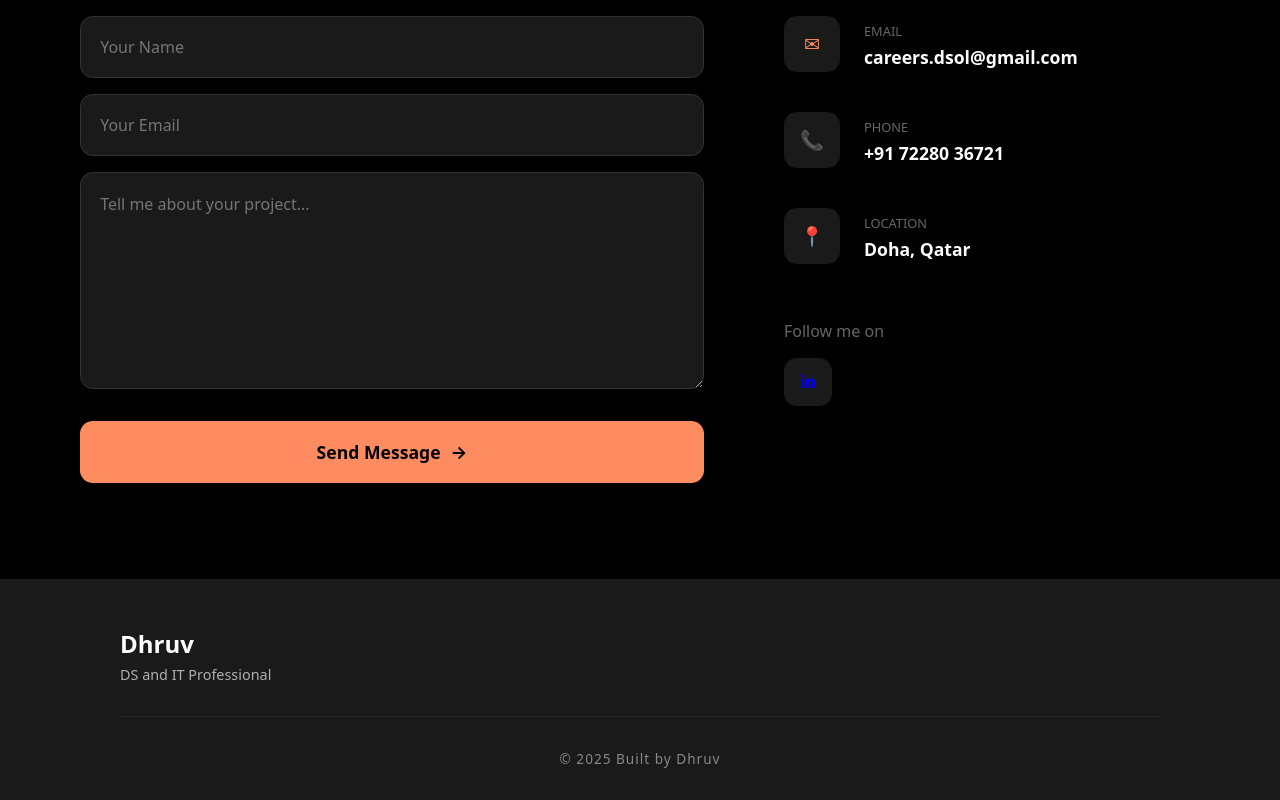
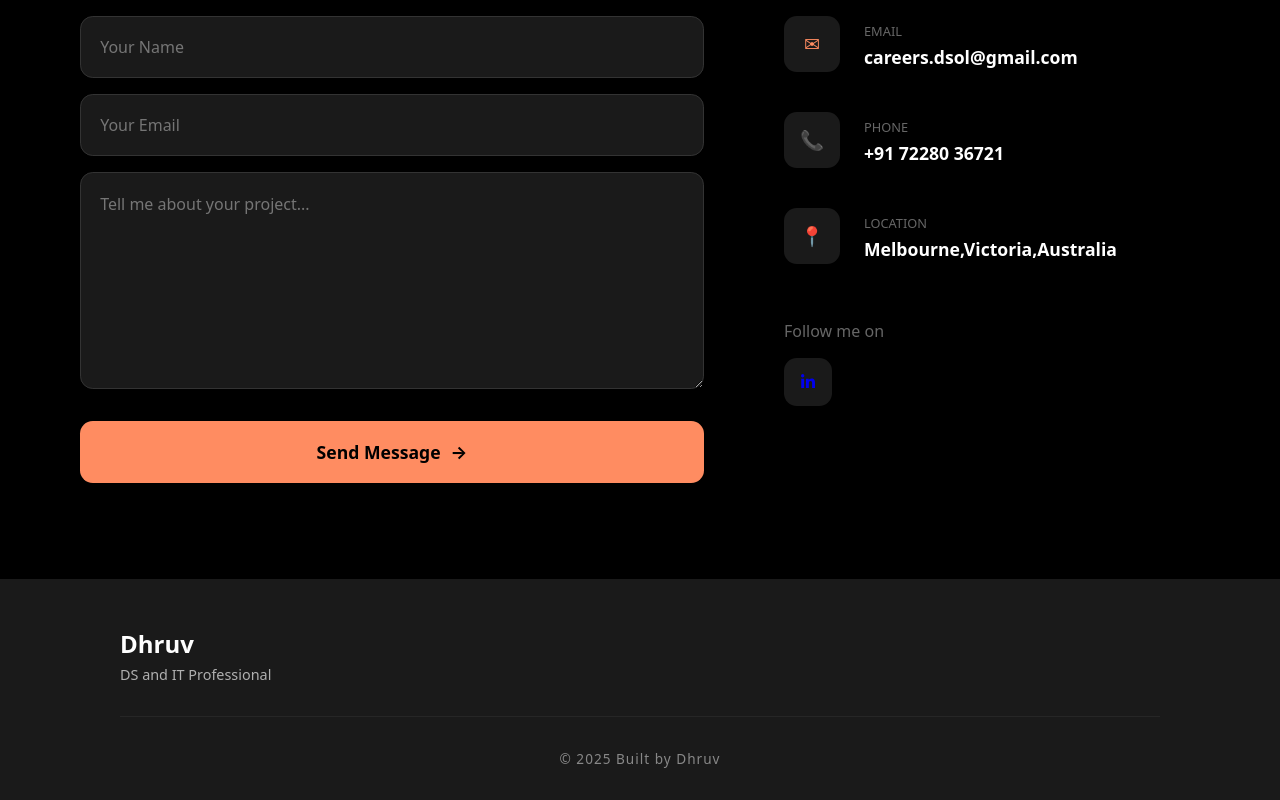
Before and after one commit to dhruvx18/Dhruv_site, a React (Create React App) app: page / in a window 1280 px wide. Shown: the part 4178-4978 px from the top of the page. Built offline with nearby package versions, Linux system fonts and the light colour scheme; a web font is replaced by a local one.

Commit message:
changed address

```diff
--- a/src/components/Contact/contact.js
+++ b/src/components/Contact/contact.js
@@ -69,7 +69,7 @@ const Contact = () => {
             <div className="infoIcon">📍</div>
             <div className="infoText">
               <span>Location</span>
-              <p>Doha, Qatar</p>
+              <p>Melbourne,Victoria,Australia</p>
             </div>
           </div>
 
```
